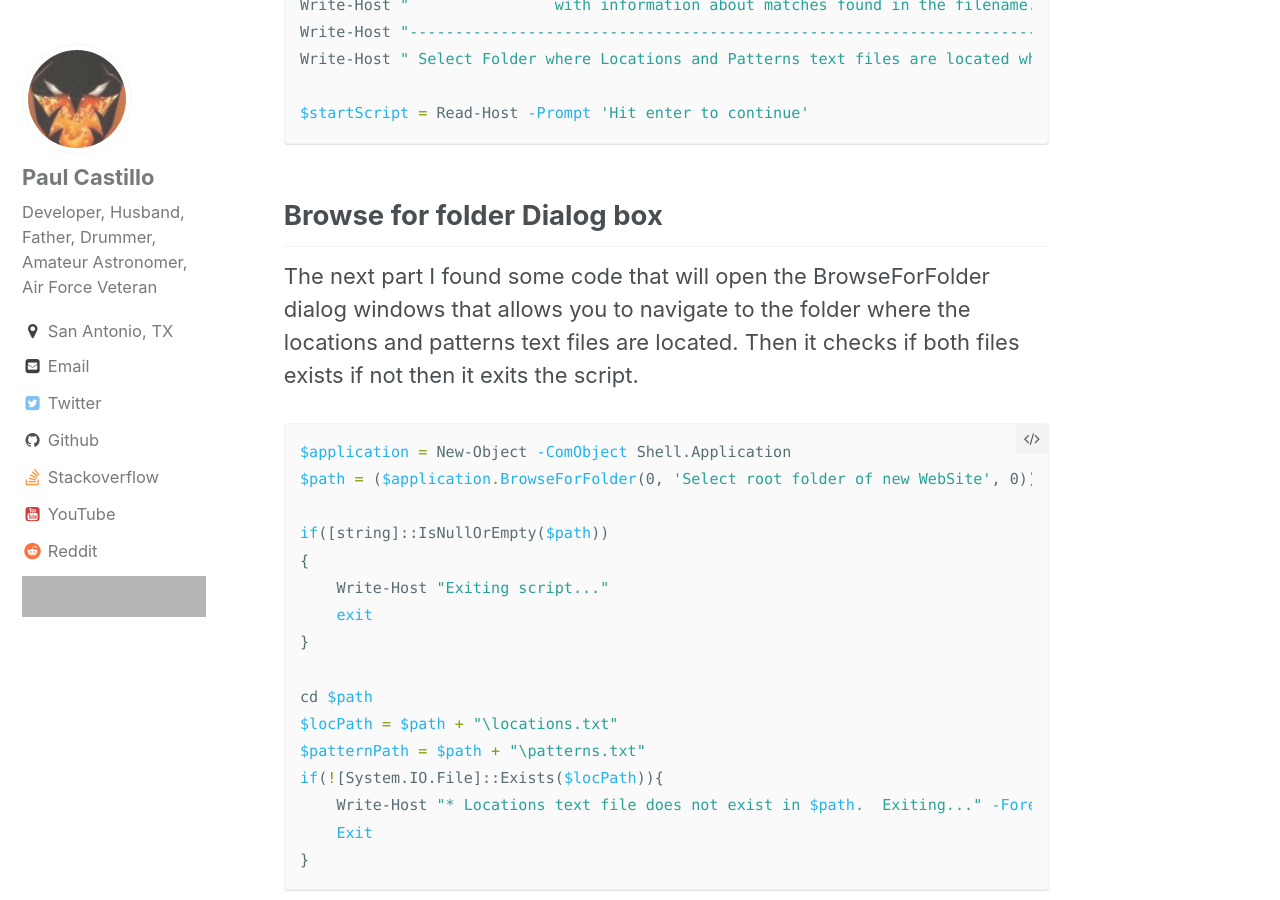
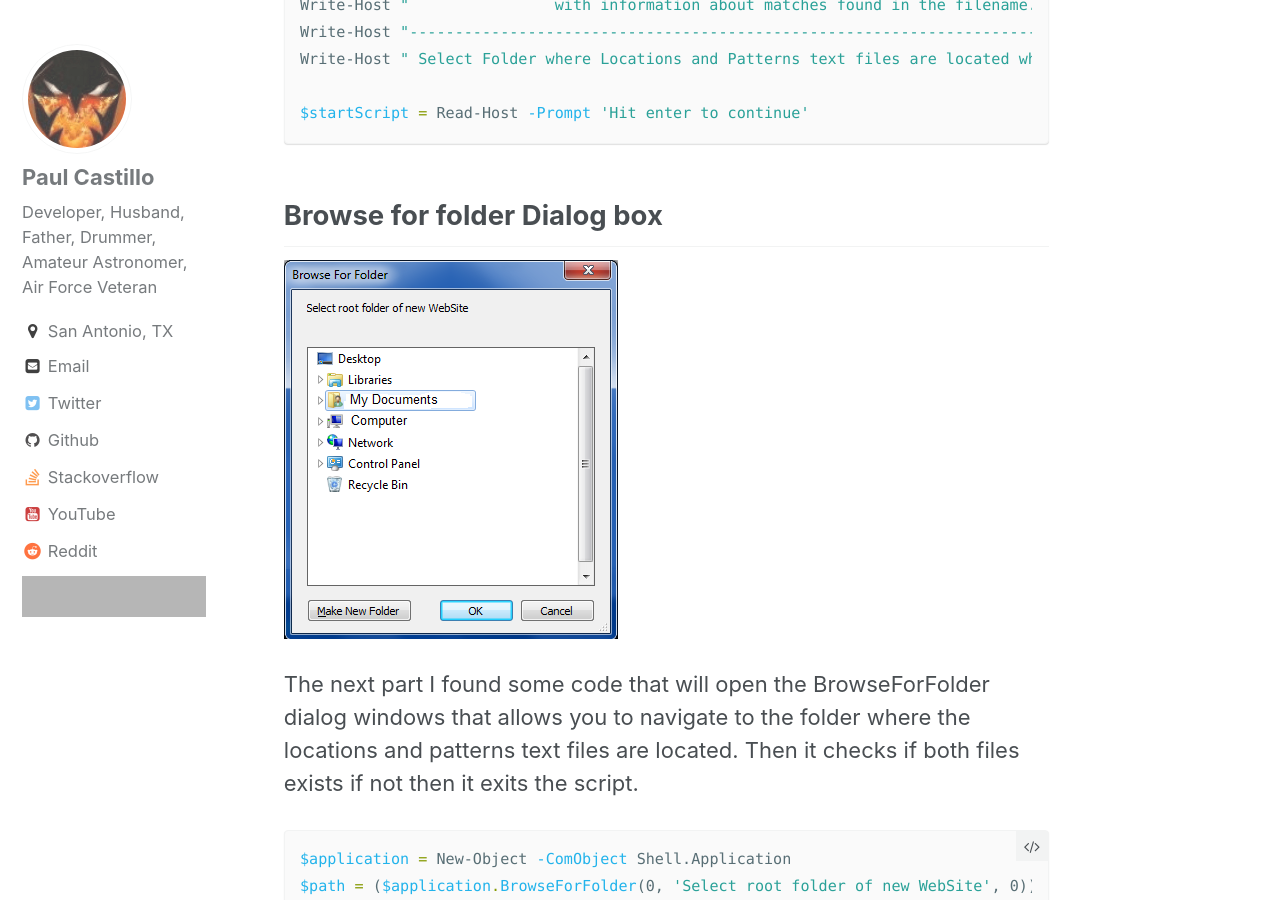
Before and after one commit to pcast01/pcast01.github.io, a Jekyll site: the page built from _posts/2016-12-26-Custom-Windows-Search-Files.md, in a window 1280 px wide and 900 px high, scrolled down 1762 px. Built offline with Jekyll 4.4.1, drawn with Linux system fonts in a browser that asks for light colours; comment, search, counter and statistics services are not loaded; grey boxes are pictures that could not be loaded.

Commit message:
Updated post with browseforFolder pic.

```diff
--- a/_posts/2016-12-26-Custom-Windows-Search-Files.md
+++ b/_posts/2016-12-26-Custom-Windows-Search-Files.md
@@ -51,6 +51,8 @@ $startScript = Read-Host -Prompt 'Hit enter to continue'
 {% endhighlight %}
 
 ## Browse for folder Dialog box
+
+![BrowseForFolder]({{ site.url }}/assets/images/BrowseForFolder.png)
 
 The next part I found some code that will open the BrowseForFolder dialog windows that allows you to navigate to the folder
 where the locations and patterns text files are located. Then it checks if both files exists if not then it exits the script.
```
Also changed, not shown: assets/images/BrowseForFolder.png (added).
